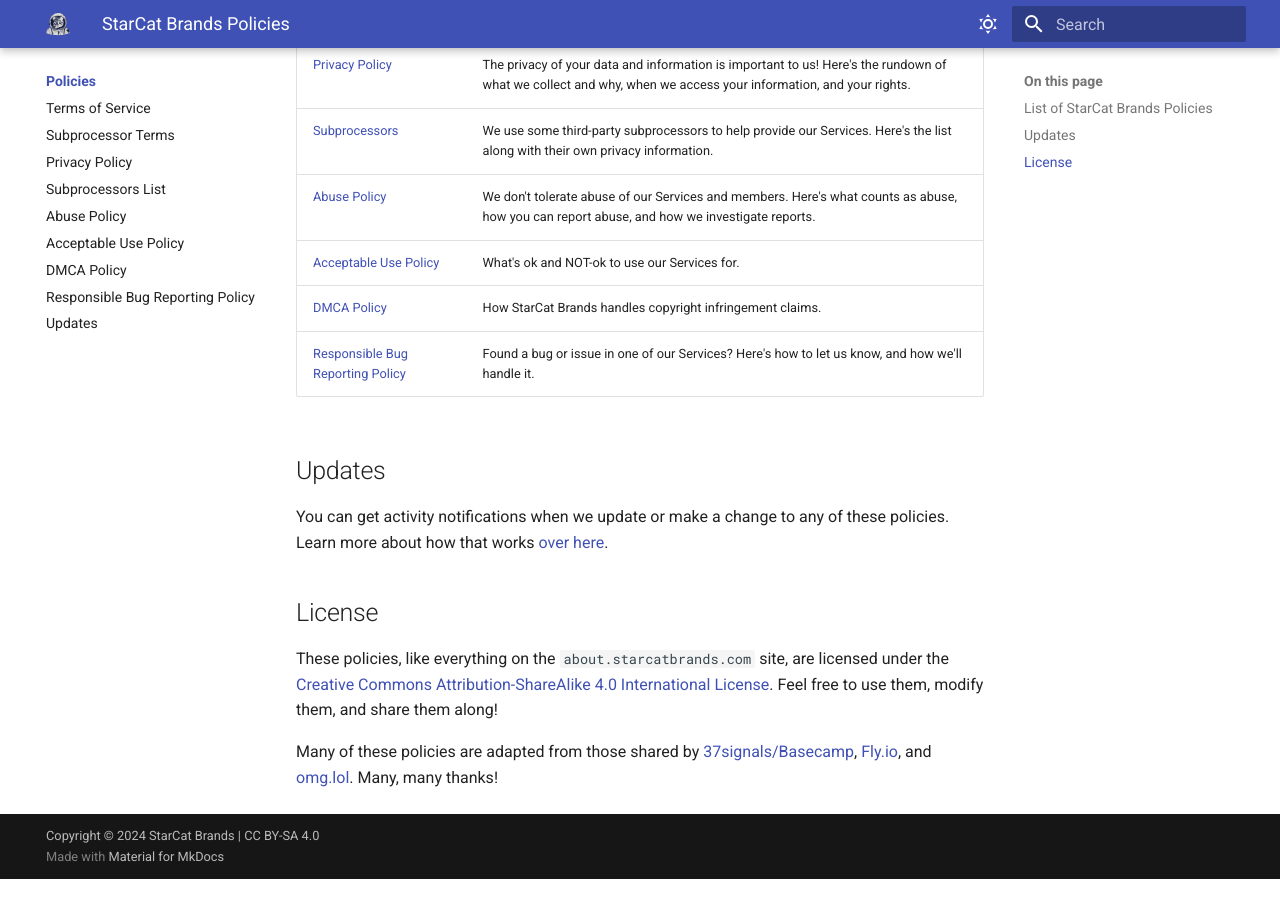
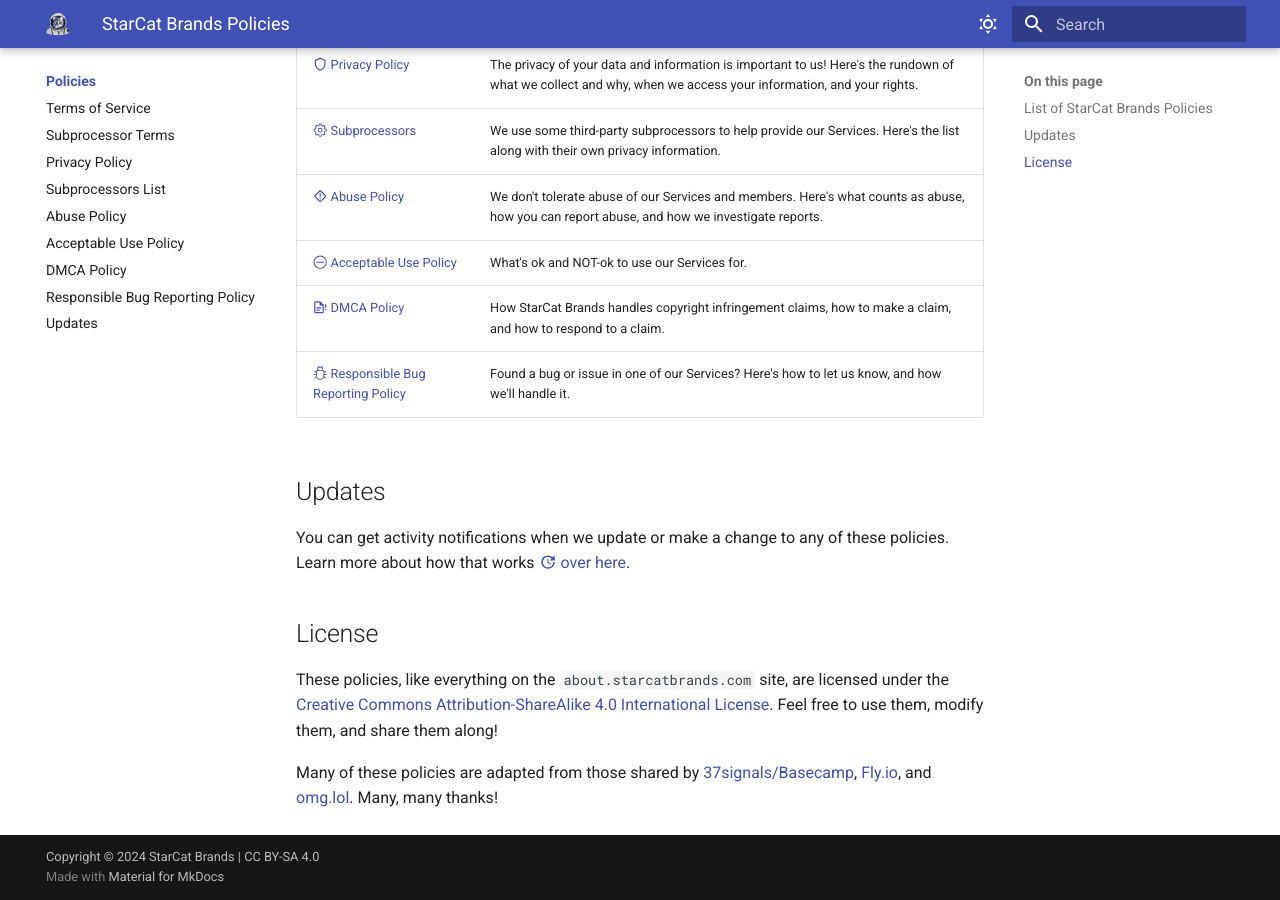
Before and after one commit to starcatbrands/about.starcatbrands.com, an MkDocs documentation site: the page built from docs/policies/index.md, in a window 1280 px wide and 900 px high, scrolled down 730 px. Built offline with MkDocs 1.6.1 and Material for MkDocs 9.7.7, drawn with Linux system fonts in a browser that asks for light colours; comment, search, counter and statistics services are not loaded; before the commit the page ends 1609 px from its top, so only the background shows below that.

Commit message:
Add policy icons to links-policies/index.md
No material changes, just adding icons for each policy to its respective link on the index page

```diff
--- a/docs/policies/index.md
+++ b/docs/policies/index.md
@@ -6,22 +6,22 @@ This section contains the terms and policies that you are agreeing to whenever y
 !!! warning "A note on our Services:"
     StarCat Brands builds multiple products/services. These terms and policies apply to all products/services built by StarCat Brands, unless otherwise noted within the individual product/service.
 
-    A full list of our products/services can be found on the [StarCat Brands Homepage](https://starcatbrands.com) or at [https://about.starcatbrands.com/general/service_domains/](https://about.starcatbrands.com/general/service_domains/).
+    A full list of our products/services can be found on the [:fontawesome-solid-user-astronaut: StarCat Brands Homepage](https://starcatbrands.com) or at [https://about.starcatbrands.com/general/service_domains/](https://about.starcatbrands.com/general/service_domains/).
 
 ## List of StarCat Brands Policies
 | Title & Link | Description |
 | ----- | ----------- |
-| [Terms of Service](terms_of_service.md) | All the terms that you agree to when you sign up for a StarCat Brands service. |
-| [Subprocessor Terms](subprocessor_terms.md) | Additional terms imposed by third-party subprocessors that help us provide our Services. |
-| [Privacy Policy](privacy_policy.md) | The privacy of your data and information is important to us! Here's the rundown of what we collect and why, when we access your information, and your rights. |
-| [Subprocessors](subprocessors.md) | We use some third-party subprocessors to help provide our Services. Here's the list along with their own privacy information. |
-| [Abuse Policy](abuse.md) | We don't tolerate abuse of our Services and members. Here's what counts as abuse, how you can report abuse, and how we investigate reports. |
-| [Acceptable Use Policy](acceptable_use_policy.md) | What's ok and NOT-ok to use our Services for. |
-| [DMCA Policy](dmca_policy.md) | How StarCat Brands handles copyright infringement claims. |
-| [Responsible Bug Reporting Policy](bug_reporting.md) | Found a bug or issue in one of our Services? Here's how to let us know, and how we'll handle it. |
+| [:octicons-law-24: Terms of Service](terms_of_service.md) | All the terms that you agree to when you sign up for a StarCat Brands service. |
+| [:material-arrow-down-right: Subprocessor Terms](subprocessor_terms.md) | Additional terms imposed by third-party subprocessors that help us provide our Services. |
+| [:material-shield-outline: Privacy Policy](privacy_policy.md) | The privacy of your data and information is important to us! Here's the rundown of what we collect and why, when we access your information, and your rights. |
+| [:octicons-gear-24: Subprocessors](subprocessors.md) | We use some third-party subprocessors to help provide our Services. Here's the list along with their own privacy information. |
+| [:material-alert-rhombus-outline: Abuse Policy](abuse.md) | We don't tolerate abuse of our Services and members. Here's what counts as abuse, how you can report abuse, and how we investigate reports. |
+| [:octicons-no-entry-24: Acceptable Use Policy](acceptable_use_policy.md) | What's ok and NOT-ok to use our Services for. |
+| [:material-file-document-alert-outline: DMCA Policy](dmca_policy.md) | How StarCat Brands handles copyright infringement claims, how to make a claim, and how to respond to a claim. |
+| [:octicons-bug-24: Responsible Bug Reporting Policy](bug_reporting.md) | Found a bug or issue in one of our Services? Here's how to let us know, and how we'll handle it. |
 
 ## Updates
-You can get activity notifications when we update or make a change to any of these policies. Learn more about how that works [over here](updates.md).
+You can get activity notifications when we update or make a change to any of these policies. Learn more about how that works [:material-update: over here](updates.md).
 
 ## License
 These policies, like everything on the `about.starcatbrands.com` site, are licensed under the [Creative Commons Attribution-ShareAlike 4.0 International License](http://creativecommons.org/licenses/by-sa/4.0/). Feel free to use them, modify them, and share them along!
```
